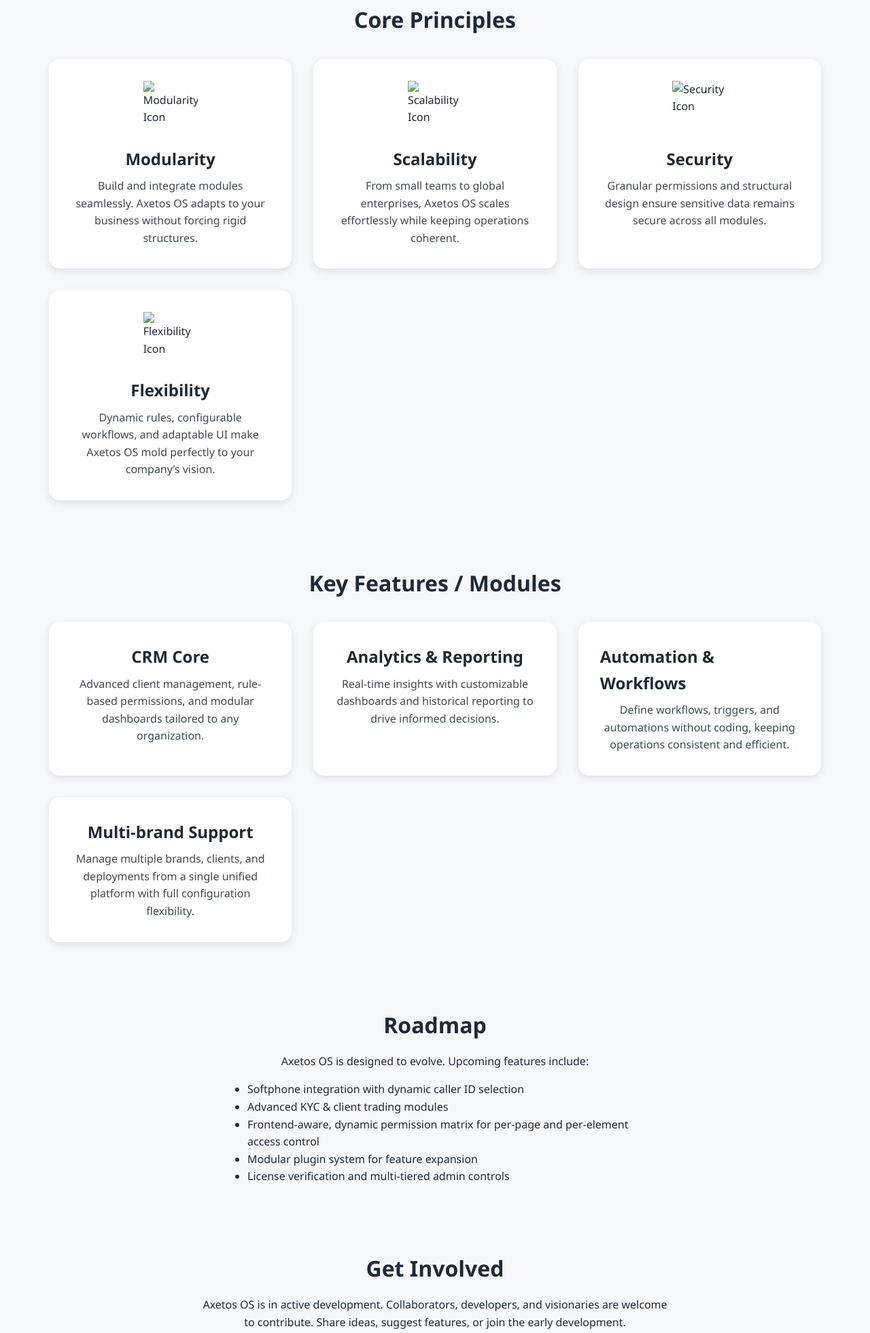
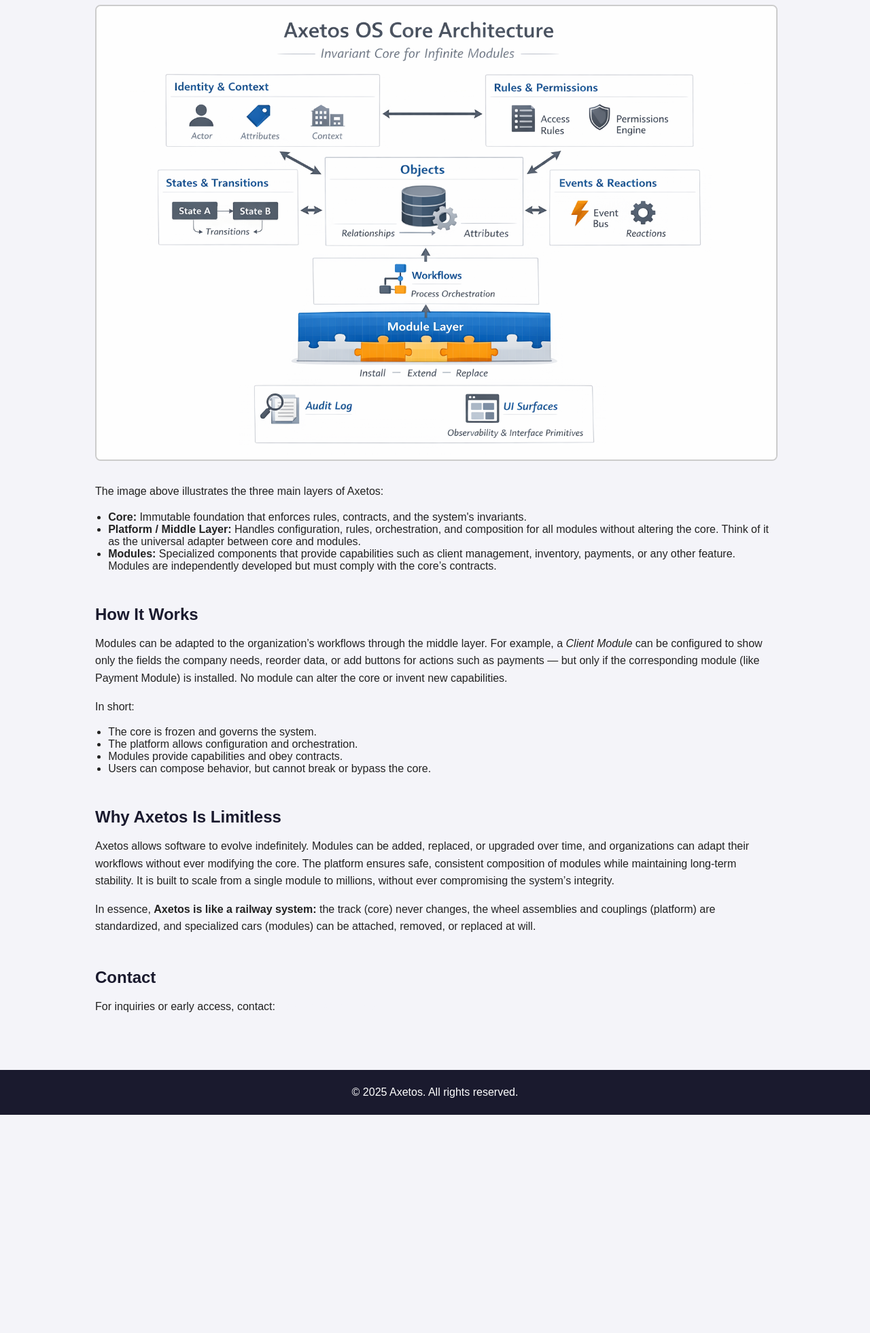
Before and after one commit to AXETOS/axetos-vision, a plain HTML site: page index.html in a window 1280 px wide. Shown: the part 507-2468 px from the top of the page at 68% size. After the commit the page ends 2147 px from the top, so only its background shows below. Drawn offline with Linux system fonts and the light colour scheme.

Commit message:
Update landing page with architecture diagram and vision

```diff
--- a/index.html
+++ b/index.html
@@ -2,121 +2,115 @@
 <html lang="en">
 <head>
     <meta charset="UTF-8">
+    <title>Axetos OS Vision</title>
     <meta name="viewport" content="width=device-width, initial-scale=1.0">
-<title>Axetos OS - Vision</title>
     <style>
-    * { margin: 0; padding: 0; box-sizing: border-box; }
-    body { font-family: "Segoe UI", Tahoma, Geneva, Verdana, sans-serif; background-color: #f7f8fa; color: #1f2937; line-height: 1.6; }
-    header { background-color: #0f172a; color: #fff; padding: 2rem; text-align: center; }
-    header h1 { font-size: 3rem; margin-bottom: 0.5rem; }
-    header p { font-size: 1.25rem; opacity: 0.8; }
-    .section { padding: 3rem 2rem; max-width: 1200px; margin: auto; }
-    .section h2 { font-size: 2rem; margin-bottom: 1rem; text-align: center; }
-    .cards { display: grid; grid-template-columns: repeat(auto-fit, minmax(280px, 1fr)); gap: 2rem; margin-top: 2rem; }
-    .card { background-color: #fff; border-radius: 1rem; box-shadow: 0 4px 12px rgba(0,0,0,0.1); padding: 2rem; display: flex; flex-direction: column; align-items: center; transition: transform 0.2s, box-shadow 0.2s; }
-    .card:hover { transform: translateY(-5px); box-shadow: 0 8px 20px rgba(0,0,0,0.15); }
-    .card img { width: 80px; height: 80px; margin-bottom: 1rem; }
-    .card h3 { font-size: 1.5rem; margin-bottom: 0.5rem; }
-    .card p { text-align: center; opacity: 0.85; }
-    footer { background-color: #0f172a; color: #fff; padding: 2rem; text-align: center; }
-    footer a { color: #3b82f6; text-decoration: none; }
-    .gallery { display: grid; grid-template-columns: repeat(auto-fit, minmax(250px, 1fr)); gap: 1rem; margin-top: 2rem; }
-    .gallery img { width: 100%; border-radius: 1rem; box-shadow: 0 4px 12px rgba(0,0,0,0.1); transition: transform 0.2s, box-shadow 0.2s; }
-    .gallery img:hover { transform: scale(1.05); box-shadow: 0 8px 20px rgba(0,0,0,0.15); }
+        body {
+            font-family: Arial, sans-serif;
+            background-color: #f4f4f9;
+            margin: 0;
+            padding: 0;
+            color: #222;
+        }
+        header {
+            background-color: #1a1a2e;
+            color: #fff;
+            padding: 2rem 1rem;
+            text-align: center;
+        }
+        header h1 {
+            margin: 0;
+            font-size: 2.5rem;
+        }
+        main {
+            padding: 2rem 1rem;
+            max-width: 1000px;
+            margin: 0 auto;
+        }
+        section {
+            margin-bottom: 3rem;
+        }
+        img.diagram {
+            display: block;
+            max-width: 100%;
+            margin: 2rem auto;
+            border: 2px solid #ccc;
+            border-radius: 8px;
+        }
+        h2 {
+            color: #1a1a2e;
+            margin-bottom: 1rem;
+        }
+        p {
+            line-height: 1.6;
+        }
+        ul {
+            margin: 1rem 0;
+            padding-left: 1.2rem;
+        }
+        footer {
+            background-color: #1a1a2e;
+            color: #fff;
+            text-align: center;
+            padding: 1.5rem 1rem;
+        }
+        a {
+            color: #f4f4f9;
+            text-decoration: underline;
+        }
     </style>
 </head>
 <body>
 
 <header>
     <h1>Axetos OS</h1>
-    <p>The Operating System of Structure, Control, and Clarity</p>
+    <p>The limitless, composable platform for modular software</p>
 </header>
 
-<section class="section">
+<main>
+    <section>
         <h2>Our Vision</h2>
-    <p style="max-width: 800px; margin: 1rem auto; text-align:center;">
-        Axetos OS is a modular, highly-configurable operating system for enterprise platforms.
-        It provides a core framework for building complex business applications while maintaining clarity,
-        control, and flexibility. Inspired by structural and mythological principles, Axetos is the pivot
-        around which systems remain stable, resilient, and user-focused.
-    </p>
+        <p>Axetos OS is designed to last decades — even centuries. At its heart is a <strong>frozen core</strong> that never changes, ensuring stability and reliability, no matter how many modules or extensions are added. Modules define capabilities, and the platform layer allows organizations to configure and connect those capabilities without touching the core.</p>
+        <p>Every module, whether built by our team or third-party developers, operates under the authority of the core. Users can configure, extend, and compose behavior — but cannot create capabilities that don’t already exist.</p>
     </section>
 
-<section class="section">
-    <h2>Core Principles</h2>
-    <div class="cards">
-        <div class="card">
-            <img src="" alt="Modularity Icon">
-            <h3>Modularity</h3>
-            <p>Build and integrate modules seamlessly. Axetos OS adapts to your business without forcing rigid structures.</p>
-        </div>
-        <div class="card">
-            <img src="" alt="Scalability Icon">
-            <h3>Scalability</h3>
-            <p>From small teams to global enterprises, Axetos OS scales effortlessly while keeping operations coherent.</p>
-        </div>
-        <div class="card">
-            <img src="" alt="Security Icon">
-            <h3>Security</h3>
-            <p>Granular permissions and structural design ensure sensitive data remains secure across all modules.</p>
-        </div>
-        <div class="card">
-            <img src="" alt="Flexibility Icon">
-            <h3>Flexibility</h3>
-            <p>Dynamic rules, configurable workflows, and adaptable UI make Axetos OS mold perfectly to your company’s vision.</p>
-        </div>
-    </div>
-</section>
-
-<section class="section">
-    <h2>Key Features / Modules</h2>
-    <div class="cards">
-        <div class="card">
-            <h3>CRM Core</h3>
-            <p>Advanced client management, rule-based permissions, and modular dashboards tailored to any organization.</p>
-        </div>
-        <div class="card">
-            <h3>Analytics & Reporting</h3>
-            <p>Real-time insights with customizable dashboards and historical reporting to drive informed decisions.</p>
-        </div>
-        <div class="card">
-            <h3>Automation & Workflows</h3>
-            <p>Define workflows, triggers, and automations without coding, keeping operations consistent and efficient.</p>
-        </div>
-        <div class="card">
-            <h3>Multi-brand Support</h3>
-            <p>Manage multiple brands, clients, and deployments from a single unified platform with full configuration flexibility.</p>
-        </div>
-    </div>
-</section>
-
-<section class="section">
-    <h2>Roadmap</h2>
-    <p style="max-width: 800px; margin: 1rem auto; text-align:center;">
-        Axetos OS is designed to evolve. Upcoming features include:
-    </p>
-    <ul style="max-width: 600px; margin: 1rem auto 0 auto; list-style-type: disc; padding-left: 1.5rem;">
-        <li>Softphone integration with dynamic caller ID selection</li>
-        <li>Advanced KYC & client trading modules</li>
-        <li>Frontend-aware, dynamic permission matrix for per-page and per-element access control</li>
-        <li>Modular plugin system for feature expansion</li>
-        <li>License verification and multi-tiered admin controls</li>
+    <section>
+        <h2>Architecture Overview</h2>
+        <img src="images/core.png" alt="Axetos OS Core Architecture" class="diagram">
+        <p>The image above illustrates the three main layers of Axetos:</p>
+        <ul>
+            <li><strong>Core:</strong> Immutable foundation that enforces rules, contracts, and the system's invariants.</li>
+            <li><strong>Platform / Middle Layer:</strong> Handles configuration, rules, orchestration, and composition for all modules without altering the core. Think of it as the universal adapter between core and modules.</li>
+            <li><strong>Modules:</strong> Specialized components that provide capabilities such as client management, inventory, payments, or any other feature. Modules are independently developed but must comply with the core’s contracts.</li>
         </ul>
     </section>
 
-<section class="section">
-    <h2>Get Involved</h2>
-    <p style="max-width: 700px; margin: 1rem auto; text-align:center;">
-        Axetos OS is in active development. Collaborators, developers, and visionaries are welcome to contribute.
-        Share ideas, suggest features, or join the early development.
-    </p>
-    <p style="text-align:center; margin-top:1rem;">
-        Contact: <a href="mailto:patricand@gmail.com">patricand@gmail.com</a>
-    </p>
+    <section>
+        <h2>How It Works</h2>
+        <p>Modules can be adapted to the organization’s workflows through the middle layer. For example, a <em>Client Module</em> can be configured to show only the fields the company needs, reorder data, or add buttons for actions such as payments — but only if the corresponding module (like Payment Module) is installed. No module can alter the core or invent new capabilities.</p>
+        <p>In short:</p>
+        <ul>
+            <li>The core is frozen and governs the system.</li>
+            <li>The platform allows configuration and orchestration.</li>
+            <li>Modules provide capabilities and obey contracts.</li>
+            <li>Users can compose behavior, but cannot break or bypass the core.</li>
+        </ul>
     </section>
 
+    <section>
+        <h2>Why Axetos Is Limitless</h2>
+        <p>Axetos allows software to evolve indefinitely. Modules can be added, replaced, or upgraded over time, and organizations can adapt their workflows without ever modifying the core. The platform ensures safe, consistent composition of modules while maintaining long-term stability. It is built to scale from a single module to millions, without ever compromising the system’s integrity.</p>
+        <p>In essence, <strong>Axetos is like a railway system:</strong> the track (core) never changes, the wheel assemblies and couplings (platform) are standardized, and specialized cars (modules) can be attached, removed, or replaced at will.</p>
+    </section>
+
+    <section>
+        <h2>Contact</h2>
+        <p>For inquiries or early access, contact: <a href="mailto:patricand@gmail.com">patricand@gmail.com</a></p>
+    </section>
+</main>
+
 <footer>
-    &copy; 2025 AXETOS | <a href="mailto:patricand@gmail.com">patricand@gmail.com</a>
+    &copy; 2025 Axetos. All rights reserved.
 </footer>
 
 </body>
```
Also changed, not shown: images/core.png (added). Lines whose indentation alone changed are shown as unchanged.
